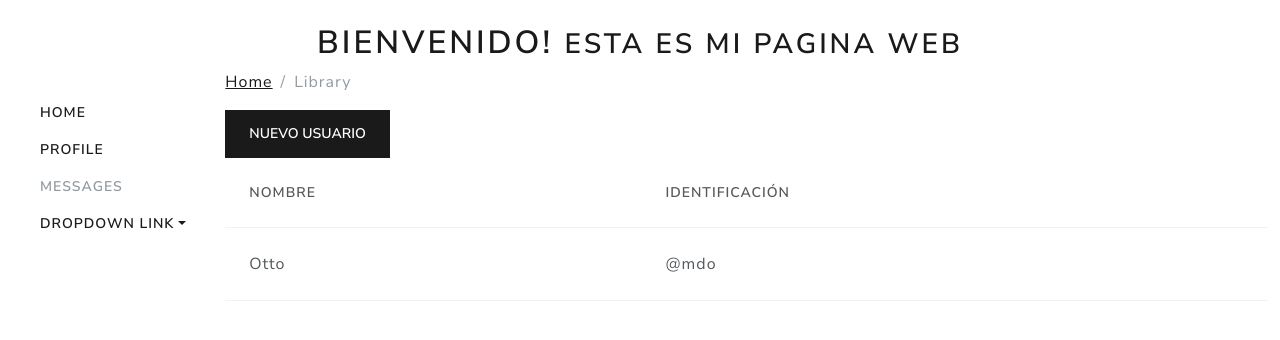
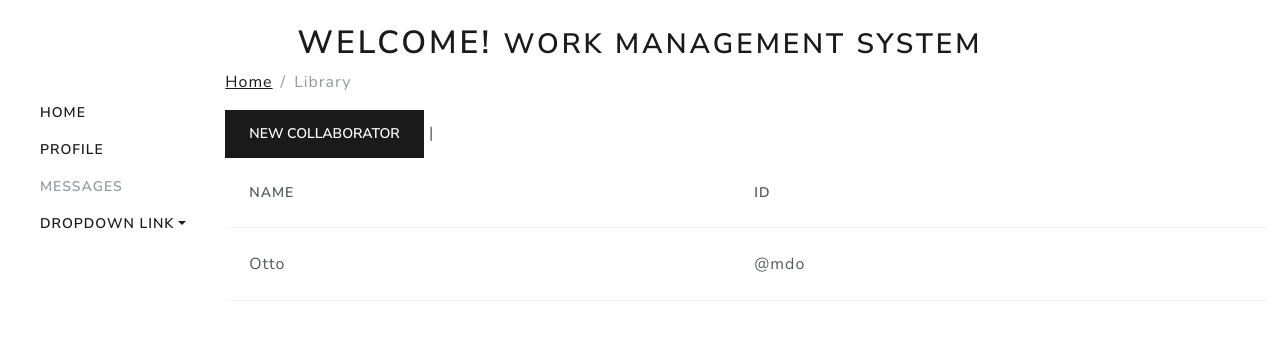
Before and after one commit to MANUELSANT019/NTDTaller3, a plain HTML site: page index.html in a window 1280 px wide. Drawn offline with nearby package versions, Linux system fonts and the light colour scheme.

Commit message:
Traducción
Se actualizó la interfaz a inglés

```diff
--- a/index.html
+++ b/index.html
@@ -1,9 +1,9 @@
 <!doctype html>
-<html lang="es">
+<html lang="en">
   <head>
     <meta charset="utf-8">
     <meta name="viewport" content="width=device-width, initial-scale=1">
-    <title >Bootstrap demo</title>
+    <title >Friday.com</title>
     <link href="css/bootstrap.min.css" rel="stylesheet" >
     <link rel="stylesheet" src="style.css">
   </head>
@@ -13,7 +13,7 @@
             <div class="col-md-12; d-flex justify-content-center">
                 <div class="page-header mt-10">
                     <h1>
-                        Bienvenido! <small>Esta es mi pagina web</small>
+                        Welcome! <small>work management system</small>
                     </h1>
                 </div>
             </div>
@@ -52,19 +52,19 @@
                     </ol>
                   </nav>
                   <button type="button" class="btn btn-primary" data-bs-toggle="modal" data-bs-target="#exampleModal">
-                    Nuevo Usuario
+                    New collaborator
                   </button>
                   <table id="usuarios" class="table">
                     <thead>
                       <tr>
-                        <th scope="col">Nombre</th>
-                        <th scope="col">Identificación</th>
+                        <th scope="col">Name</th>
+                        <th scope="col">ID</th>
                       </tr>
                     </thead>
                     <tbody>
                       <tr>
                         <td>Otto</td>
-                        <td>@mdo</td>
+                        <td>@mdo</td>|
                       </tr>
                     </tbody>
                   </table>
@@ -77,27 +77,27 @@
     <div class="modal-dialog">
       <div class="modal-content">
         <div class="modal-header">
-          <h1 class="modal-title fs-5" id="exampleModalLabel">Registro Usuario</h1>
+          <h1 class="modal-title fs-5" id="exampleModalLabel">registration system for collaborators</h1>
           <button type="button" class="btn-close" data-bs-dismiss="modal" aria-label="Close"></button>
         </div>
         <div class="modal-body">
             <form>
                 <fieldset>
-                  <legend>Nuevo Empleado</legend>
+                  <legend>New collaborator</legend>
                   <div class="mb-3">
-                    <label for="nombre" class="form-label">Nombre</label>
-                    <input type="text" id="nombre" class="form-control" placeholder="Introduzca el Nombre">
+                    <label for="nombre" class="form-label">Name</label>
+                    <input type="text" id="nombre" class="form-control" placeholder="enter the name">
                   </div>
                   <div class="mb-3">
-                    <label for="Identificación" class="form-label">Identificación</label>
-                    <input type="number" id="identificacion" class="form-control" placeholder="Introduzca el numero de Identificación">
+                    <label for="Identificación" class="form-label">ID</label>
+                    <input type="number" id="identificacion" class="form-control" placeholder="enter the ID">
                   </div>
                 </fieldset>
               </form>
         </div>
         <div class="modal-footer">
-          <button type="button" class="btn btn-secondary" data-bs-dismiss="modal">Cancelar</button>
-          <button id="nuevoUsuario" type="button" class="btn btn-primary">Agregar</button>
+          <button type="button" class="btn btn-secondary" data-bs-dismiss="modal">Cancel</button>
+          <button id="nuevoUsuario" type="button" class="btn btn-primary">Add</button>
         </div>
       </div>
     </div>
```
